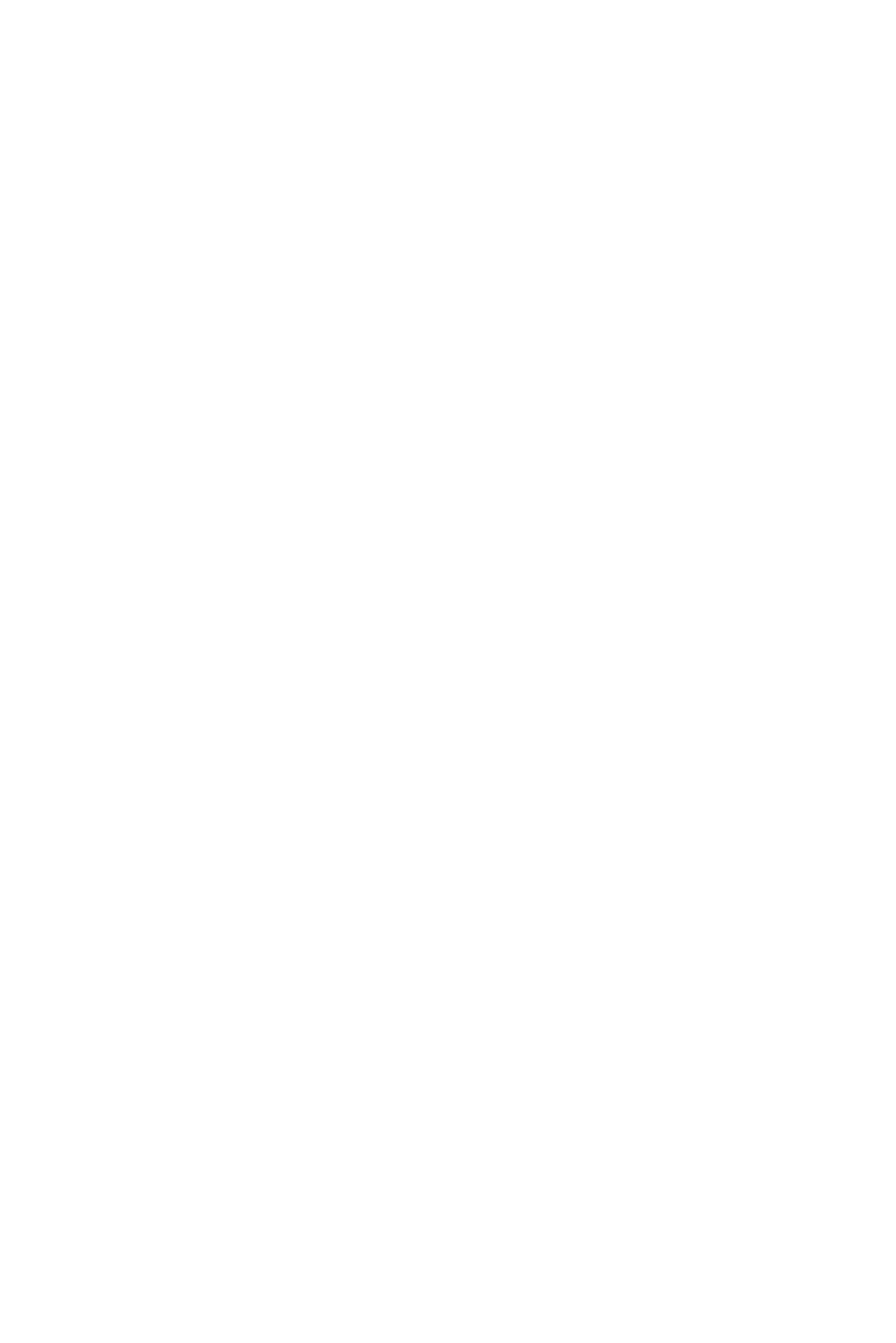
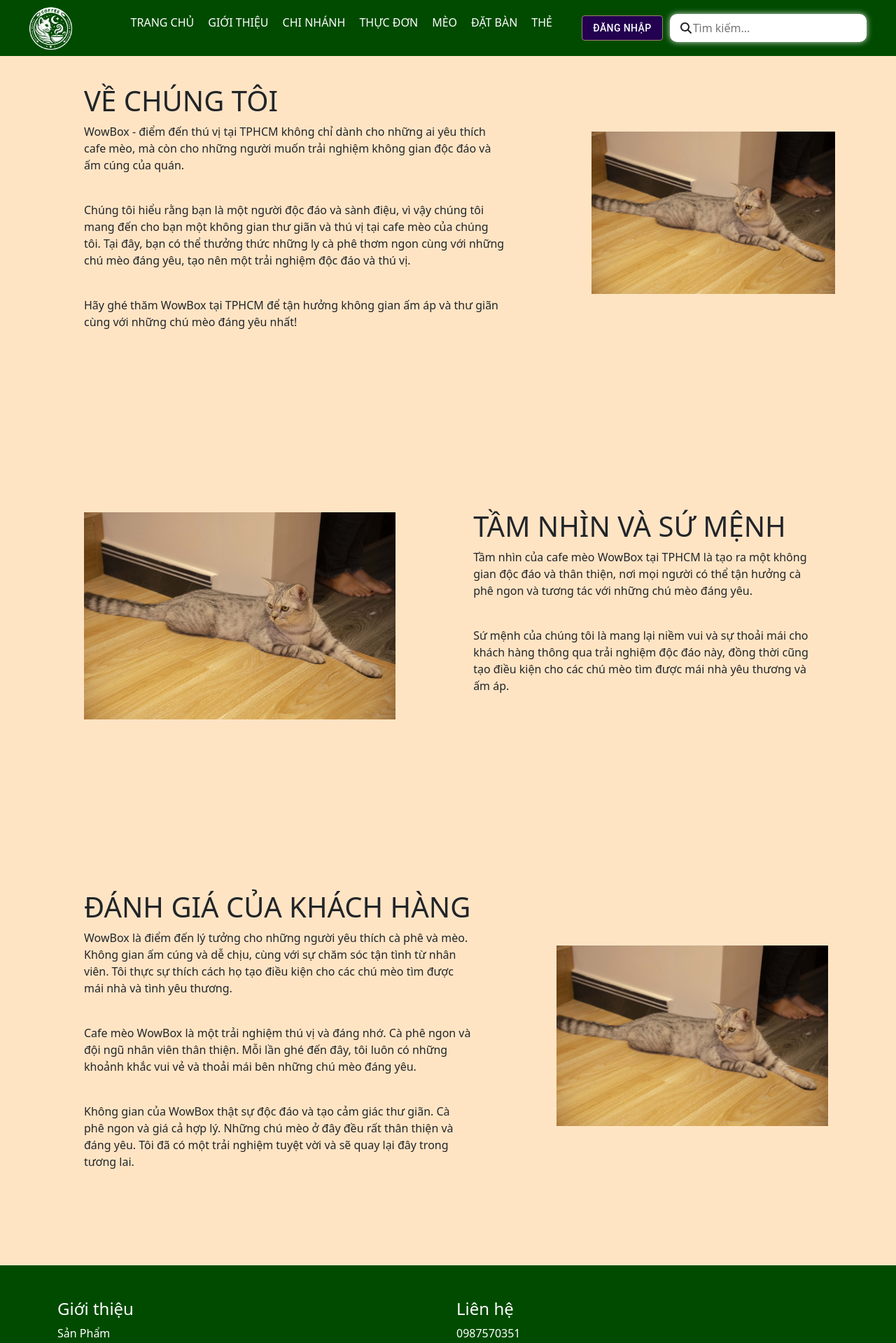
Before and after one commit to sunny-yv/TheCoffeeShopFrontend, a React (Create React App) app: page /introductionpage in a window 1280 px wide. Before the commit this address had no page. Shown: the top 1919 px of the page at 70% size. Before the commit the page ends 800 px from the top, so only its background shows below. Built offline with nearby package versions, Linux system fonts and the light colour scheme.

Commit message:
upload page

```diff
--- a/src/App.js
+++ b/src/App.js
@@ -6,7 +6,7 @@
 import Location from "./pages/Location";
 import HomePage from "./pages/HomePage";
 import Booking from "./pages/Booking";
-
+import IntroductionPage from "./pages/IntroductionPage";
 import { BrowserRouter, Route, Routes } from "react-router-dom";
 
 function App() {
@@ -21,6 +21,7 @@
         <Route path="/location" element={<Location />} />
         <Route path="/bookingstaff" element={<BookingStaff />} />
         <Route path="/booking" element={<Booking />} />
+        <Route path="/introductionpage" element={<IntroductionPage />} />
       </Routes>
     </BrowserRouter>
   );
--- a/src/components/Header/index.jsx
+++ b/src/components/Header/index.jsx
@@ -16,7 +16,7 @@
               <a href="/">TRANG CHỦ</a>
             </li>
             <li>
-              <a href="#">GIỚI THIỆU</a>
+              <a href="/introductionpage">GIỚI THIỆU</a>
             </li>
             <li>
               <a href="/location">CHI NHÁNH</a>
--- /dev/null
+++ b/src/pages/IntroductionPage/index.jsx
@@ -0,0 +1,89 @@
+import React from "react";
+import "./style.css";
+import Header from "../../components/Header";
+import Footer from "../../components/Footer";
+function Introduction() {
+  return (
+    <div className="introduction">
+      <Header />
+      <div className="body-top">
+        <div className="title-body-top-left">
+          <h1>VỀ CHÚNG TÔI</h1>
+          <p>
+            WowBox - điểm đến thú vị tại TPHCM không chỉ dành cho những ai yêu
+            thích cafe mèo, mà còn cho những người muốn trải nghiệm không gian
+            độc đáo và ấm cúng của quán.
+          </p>
+          <br />
+          <p>
+            Chúng tôi hiểu rằng bạn là một người độc đáo và sành điệu, vì vậy
+            chúng tôi mang đến cho bạn một không gian thư giãn và thú vị tại
+            cafe mèo của chúng tôi. Tại đây, bạn có thể thưởng thức những ly cà
+            phê thơm ngon cùng với những chú mèo đáng yêu, tạo nên một trải
+            nghiệm độc đáo và thú vị.
+          </p>
+          <br />
+          <p>
+            Hãy ghé thăm WowBox tại TPHCM để tận hưởng không gian ấm áp và thư
+            giãn cùng với những chú mèo đáng yêu nhất!
+          </p>
+        </div>
+        <div className="title-body-top-right">
+          <img src="../asset/cat2.jpg" alt="" />
+        </div>
+      </div>
+
+      <div className="body-mid">
+        <div className="title-body-mid-left">
+          <img src="../asset/cat2.jpg" alt="" />
+        </div>
+        <div className="title-body-mid-right">
+          <h1>TẦM NHÌN VÀ SỨ MỆNH</h1>
+          <p>
+            Tầm nhìn của cafe mèo WowBox tại TPHCM là tạo ra một không gian độc
+            đáo và thân thiện, nơi mọi người có thể tận hưởng cà phê ngon và
+            tương tác với những chú mèo đáng yêu.
+          </p>
+          <br />
+          <p>
+            Sứ mệnh của chúng tôi là mang lại niềm vui và sự thoải mái cho khách
+            hàng thông qua trải nghiệm độc đáo này, đồng thời cũng tạo điều kiện
+            cho các chú mèo tìm được mái nhà yêu thương và ấm áp.
+          </p>
+          <br />
+        </div>
+      </div>
+
+      <div className="body-bottom">
+        <div className="title-body-bottom-left">
+          <h1>ĐÁNH GIÁ CỦA KHÁCH HÀNG</h1>
+          <p>
+            WowBox là điểm đến lý tưởng cho những người yêu thích cà phê và mèo.
+            Không gian ấm cúng và dễ chịu, cùng với sự chăm sóc tận tình từ nhân
+            viên. Tôi thực sự thích cách họ tạo điều kiện cho các chú mèo tìm
+            được mái nhà và tình yêu thương.
+          </p>
+          <br />
+          <p>
+            Cafe mèo WowBox là một trải nghiệm thú vị và đáng nhớ. Cà phê ngon
+            và đội ngũ nhân viên thân thiện. Mỗi lần ghé đến đây, tôi luôn có
+            những khoảnh khắc vui vẻ và thoải mái bên những chú mèo đáng yêu.
+          </p>
+          <br />
+          <p>
+            Không gian của WowBox thật sự độc đáo và tạo cảm giác thư giãn. Cà
+            phê ngon và giá cả hợp lý. Những chú mèo ở đây đều rất thân thiện và
+            đáng yêu. Tôi đã có một trải nghiệm tuyệt vời và sẽ quay lại đây
+            trong tương lai.
+          </p>
+        </div>
+        <div className="title-body-bottom-right">
+          <img src="../asset/cat2.jpg" alt="" />
+        </div>
+      </div>
+      <Footer />
+    </div>
+  );
+}
+
+export default Introduction;
--- /dev/null
+++ b/src/pages/IntroductionPage/style.css
@@ -0,0 +1,37 @@
+.introduction{
+  background-color: bisque;
+}
+.body-top {
+  display: flex;
+  justify-content: center;
+  align-items: center;
+}
+.title-body-top-left {
+  padding: 120px;
+}
+.title-body-top-right > img {
+  width: 80%;
+}
+.body-mid {
+  display: flex;
+  justify-content: center;
+  align-items: center;
+}
+.title-body-mid-right {
+  padding: 120px;
+}
+.title-body-mid-left > img {
+  width: 80%;
+  margin-left: 120px;
+}
+.body-bottom {
+  display: flex;
+  justify-content: center;
+  align-items: center;
+}
+.title-body-bottom-left {
+  padding: 120px;
+}
+.title-body-bottom-right > img {
+  width: 80%;
+}
```
Also changed, not shown: src/components/SimpleSlider/index.jsx (renamed from src/components/SliderSlick/index.jsx, +0 -18 lines).
